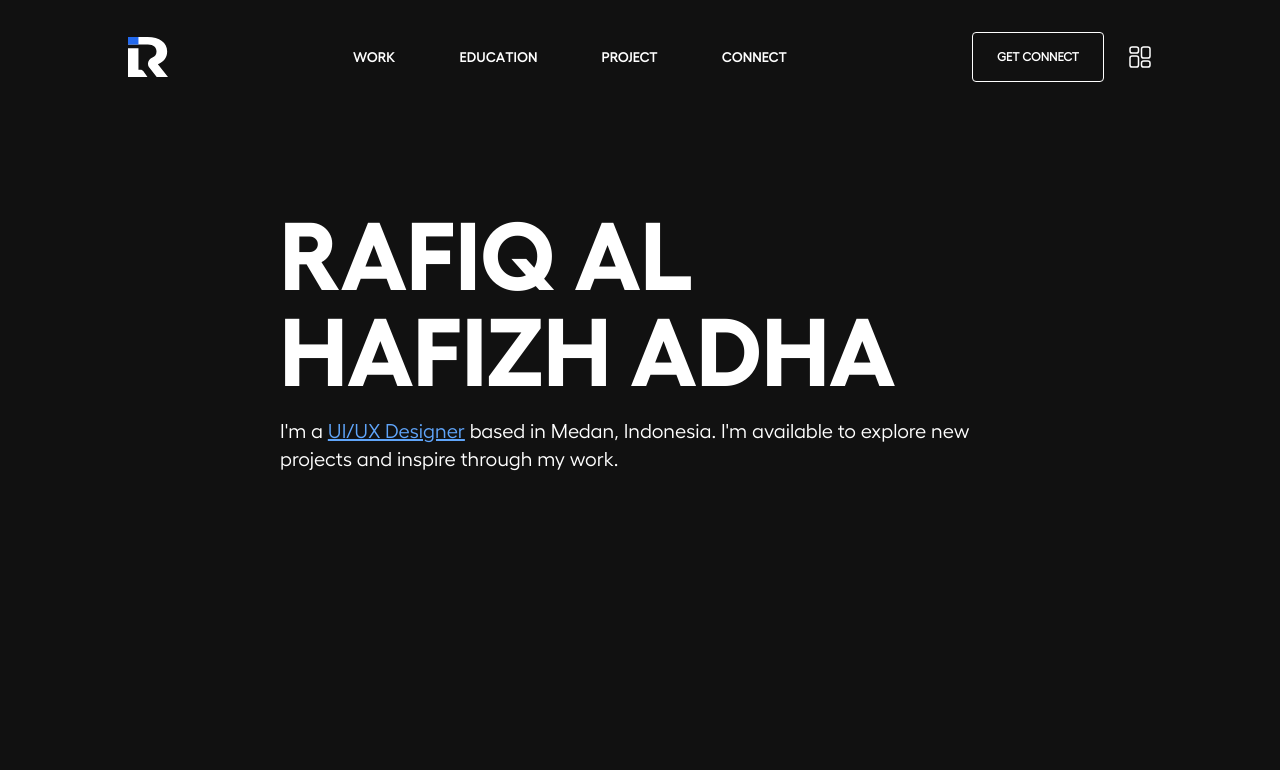
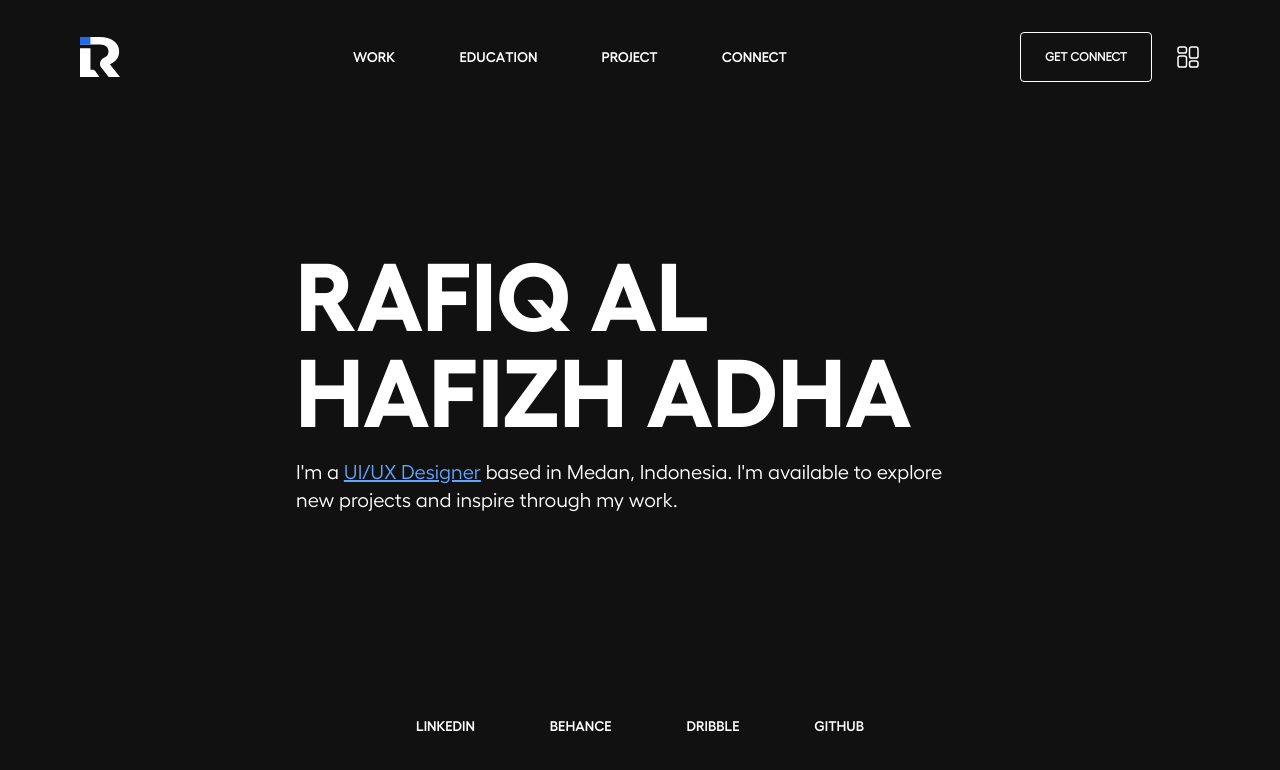
Before and after one commit to guruku-gdsc/rafiq-portfolio, a Next.js app: page / in a window 1280 px wide. Shown: the top 770 px of the page. Built offline with nearby package versions, Linux system fonts and the light colour scheme.

Commit message:
feat: finish hero section

```diff
--- a/src/components/pages/hero.jsx
+++ b/src/components/pages/hero.jsx
@@ -1,6 +1,26 @@
+import { Navbar } from ".";
+
+const CONNECT = [
+  {
+    name: "LINKEDIN",
+  },
+  {
+    name: "BEHANCE",
+  },
+  {
+    name: "DRIBBLE",
+  },
+  {
+    name: "GITHUB",
+  },
+];
+
 export default function Hero() {
   return (
-    <div className="wrapper flex flex-col gap-4 py-24">
+    <div className="min-h-screen flex flex-col justify-between">
+      <Navbar />
+      <div className="wrapper flex flex-col gap-10">
+        <div className="flex flex-col gap-4 py-24">
           <p className="font-hellix-bold text-8xl font-bold">
             RAFIQ AL HAFIZH ADHA
           </p>
@@ -13,5 +33,17 @@ export default function Hero() {
             inspire through my work.
           </p>
         </div>
+      </div>
+      <div className="w-full max-w-md flex justify-between items-center py-16 mx-auto">
+        {CONNECT.map((item) => (
+          <p
+            key={item.name}
+            className="text-sm font-hellix-semibold hover:text-blue-400 hover:underline underline-offset-4 active:scale-95 transition cursor-pointer"
+          >
+            {item.name}
+          </p>
+        ))}
+      </div>
+    </div>
   );
 }
--- a/src/components/pages/navbar.jsx
+++ b/src/components/pages/navbar.jsx
@@ -3,15 +3,15 @@ import { Button } from "../common/button";
 import Link from "next/link";
 
 const NAVBAR = [
-  { name: "Work" },
-  { name: "Education" },
-  { name: "Project" },
-  { name: "Connect" },
+  { name: "WORK" },
+  { name: "EDUCATION" },
+  { name: "PROJECT" },
+  { name: "CONNECT" },
 ];
 
 export default function Navbar() {
   return (
-    <div className="max-w-5xl flex justify-between items-center py-8 mx-auto">
+    <div className="w-full max-w-6xl flex justify-between items-center py-8 px-4 mx-auto">
       <Link href={"/"}>
         <Image
           src={"/svg/logo.svg"}
@@ -21,11 +21,11 @@ export default function Navbar() {
           className="hover:scale-105 active:scale-95 transition"
         />
       </Link>
-      <div className="flex items-center gap-16 text-sm font-hellix-semibold uppercase">
+      <div className="flex items-center gap-16">
         {NAVBAR.map((item) => (
           <p
             key={item.name}
-            className="hover:text-blue-400 hover:underline underline-offset-4 active:scale-95 transition cursor-pointer"
+            className="text-sm font-hellix-semibold hover:text-blue-400 hover:underline underline-offset-4 active:scale-95 transition cursor-pointer"
           >
             {item.name}
           </p>
--- a/src/pages/index.jsx
+++ b/src/pages/index.jsx
@@ -15,7 +15,6 @@ export default function Home() {
         <link rel="icon" href="/svg/logo.svg" />
       </Head>
       <main>
-        <Navbar />
         <Hero />
       </main>
     </>
--- a/src/styles/globals.css
+++ b/src/styles/globals.css
@@ -33,5 +33,6 @@ body {
 .wrapper {
   width: 100%;
   max-width: 720px;
+  padding: 0 16px;
   margin: 0 auto;
 }
```
Lines whose indentation alone changed are shown as unchanged.
